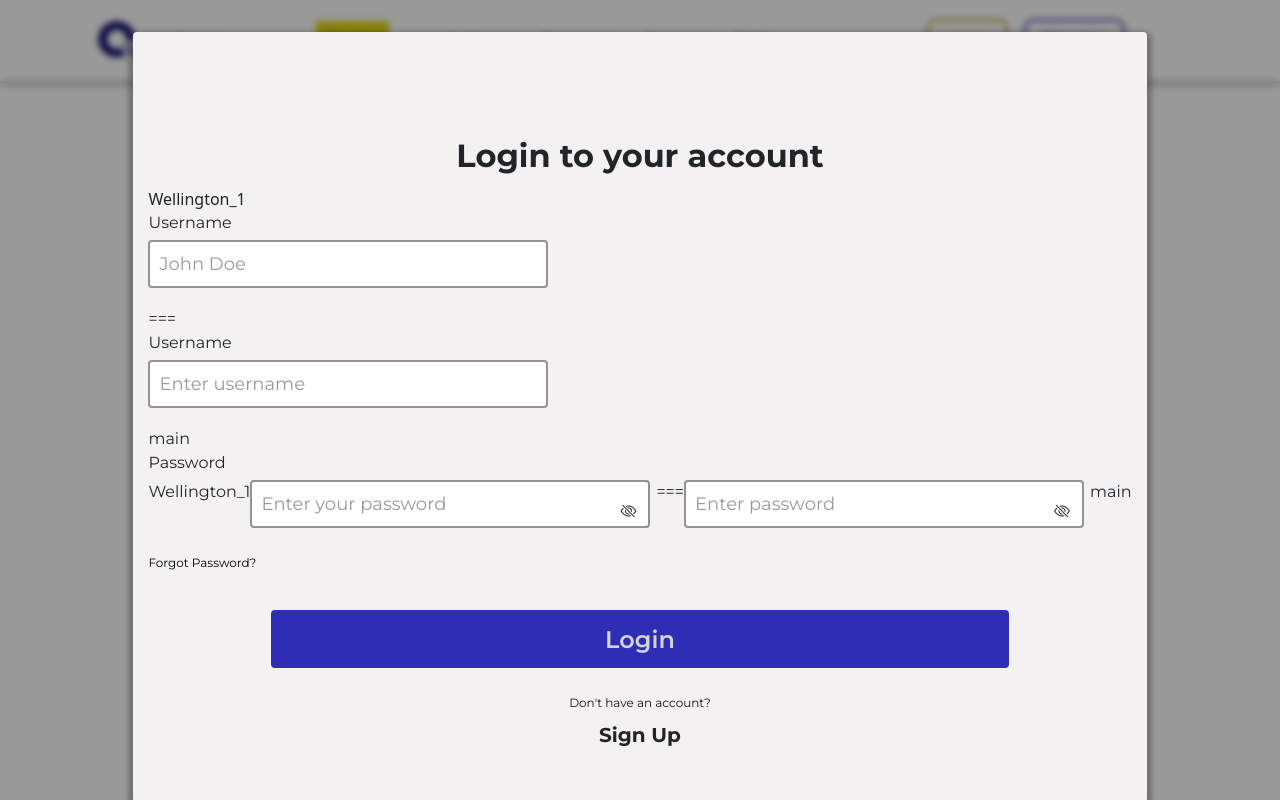
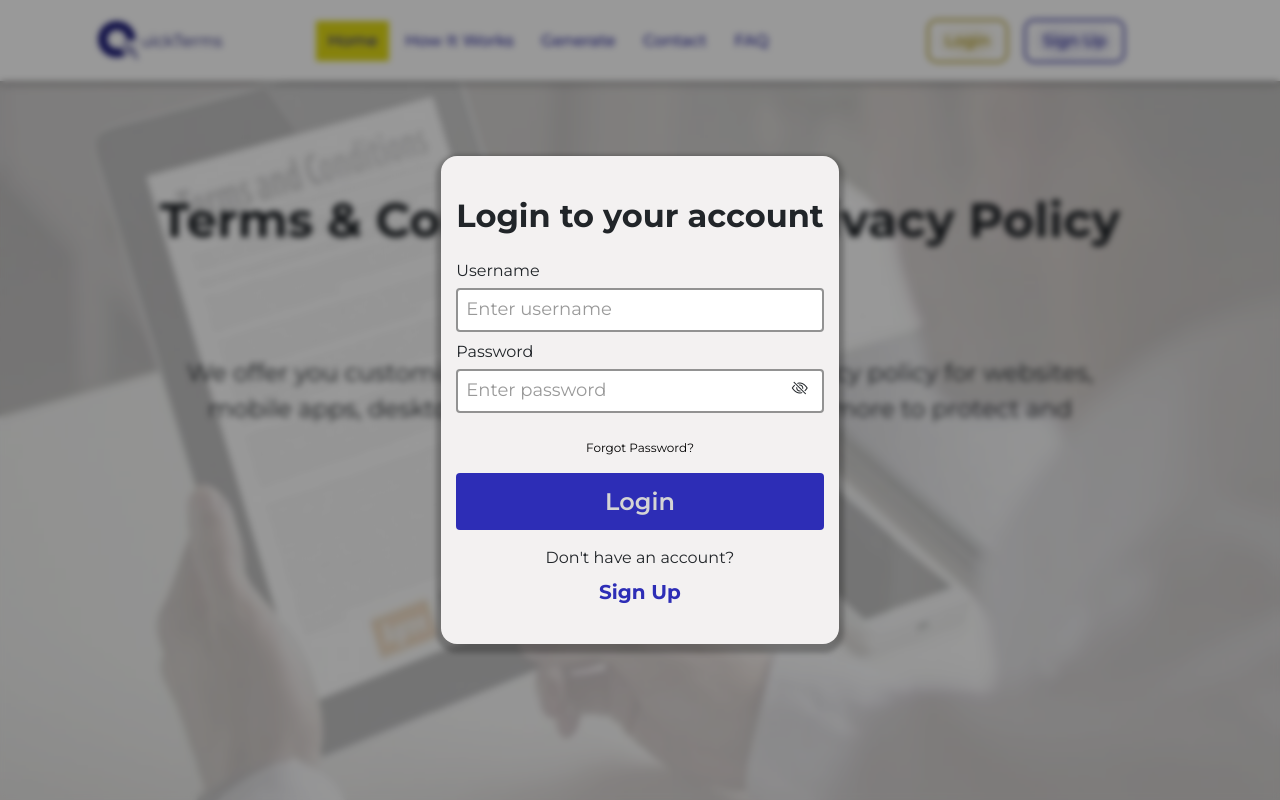
Before and after one commit to zuri-training/Proj-T_C_Gen-Team-74, a Django app: page /signin/ in a window 1280 px wide. Run offline with Django 4.2, Linux system fonts and the light colour scheme; some libraries are stand-ins or nearby versions; some web fonts are replaced.

Commit message:
authentication modal styles done

```diff
--- a/tc_site/static/css/auth/log-in.css
+++ b/tc_site/static/css/auth/log-in.css
@@ -3,6 +3,7 @@
 .login_container {
   --main-color: rgb(255, 255, 255);
   --main-blue: rgb(45, 45, 182);
+  --main-blue-light: hsl(240, 60%, 55%);
 }
 
 .backdrop-wrapper {
@@ -30,48 +31,45 @@
 }
 
 .modals.login_container {
-  /* position: absolute; */
-  display: flex;
-  flex-direction: column;
+  position: absolute;
   padding: 24px 15px;
   background-color: rgba(243, 241, 241, 1);
   box-shadow: 0px 4px 5px 5px rgba(0, 0, 0, 0.25);
   border: 0px solid;
-  border-radius: 4px;
+  border-radius: 1rem;
 }
 
 .modals p.heading {
   font-weight: 700;
   font-size: 32px;
   line-height: 39px;
-  margin-bottom: 12px;
-  padding-top: 5rem;
+  margin: 1rem auto 1.5rem;
 }
 
 .modals form#log-in_form {
   display: flex;
   flex-direction: column;
-  /* gap: 10px; */
 }
 
 .modals div.fields {
-  display: flex;
-  flex-direction: column;
+  margin-bottom: .5rem;
 }
 
 .modals div.icon_group {
-  display: flex;
-  flex-direction: row;
-  margin-bottom: 2px;
+  --mg-bottom: 2px;
+
+  margin-bottom: var(--mg-bottom);
+  position: relative;
+  font-size: 16px;
 }
 
 .modals input {
-  margin-bottom: 1.2em;
+  width: 100%;
+  margin-bottom: var(--mg-bottom);
   border-radius: 4px;
   border: solid rgba(146, 146, 146, 1) 2px;
-  padding: 9px;
+  padding: .5rem;
   /* gap: 10px; */
-  font-size: 16px;
 }
 
 .modals input::placeholder {
@@ -100,13 +98,11 @@
 }
 
 .modals i {
-  margin-right: 20px;
-  padding-top: 20px;
-  margin-bottom: 28px;
-  margin-left: -30px;
+  position: absolute;
+  top: calc(50% - var(--mg-bottom));
+  right: 1rem;
+  transform: translateY(-50%);
   cursor: pointer;
-  text-align: right;
-  display: inline;
 }
 
 .modals label {
@@ -117,12 +113,18 @@
 }
 
 .modals #forgot {
-  margin-bottom: 28px;
+  margin: 1rem 0;
 }
 
 .modals span a {
+  text-align: center;
   font-size: 12px;
   font-weight: 400;
+  width: fit-content;
+  margin: 0 auto;
+}
+.modals span a:hover {
+  color: var(--main-blue)
 }
 
 .modals p {
@@ -135,18 +137,11 @@
 }
 
 .modals .btn-login-container {
-  display: flex;
-  align-items: center;
-  justify-content: center;
-  margin-top: 10px;
-  margin-bottom: 25px;
+  margin-bottom: 1rem;
 }
 
 .modals .button {
-  display: flex;
-  justify-content: center;
-  align-items: center;
-  width: 75%;
+  width: 100%;
   height: 2.4em;
   line-height: 29px;
   color: rgb(235, 241, 235);
@@ -176,21 +171,21 @@
 }
 
 .modals p a {
-  color: var(--main-blue);
+  color: var(--main-blue) !important;
   font-weight: 700;
   font-size: 20px;
   line-height: 24px;
-  padding-bottom: 2rem;
+  width: fit-content;
+  margin: auto;
+  cursor: pointer;
+}
+.modals p a:hover {
+  color: var(--main-blue-light) !important
 }
 
 @media screen and (max-width: 700px) {
   .modals p.heading {
     font-size: 30px;
-  }
-
-  .modals input {
-    font-size: 14px;
-    padding: 7px;
   }
 
   .modals input::placeholder {
@@ -202,19 +197,8 @@
     font-size: 15px;
   }
 
-  .modals i {
-    margin-right: 16px;
-    padding-top: 16px;
-    margin-bottom: 23px;
-    margin-left: -25px;
-  }
-
   .modals label {
     font-size: 14px;
-  }
-
-  .modals #forgot {
-    margin-bottom: 26px;
   }
 
   .modals span a {
--- a/tc_site/static/css/auth/sign-up.css
+++ b/tc_site/static/css/auth/sign-up.css
@@ -3,13 +3,11 @@
 .sign-up_container {
   --main-color: rgb(255, 255, 255);
   --main-blue: rgb(45, 45, 182);
+  --main-blue-light: hsl(240, 60%, 55%);
 }
 
 /* General stylings  */
 .modals * {
-  box-sizing: border-box;
-  margin: 0;
-  padding: 0;
   font-family: "Montserrat";
 }
 
@@ -63,151 +65,104 @@
 
 /* Form stylings */
 
-.modals label {
+.modals.sign-up_container label {
   font-size: 16px;
   line-height: 24px;
   margin-bottom: 5px;
   font-weight: 400;
 }
 
-.modals form#sign-up_form {
-  display: flex;
-  flex-direction: column;
-  align-items: center;
-  justify-content: center;
-  padding: 3.2rem 4rem;
-  padding-top: 2.1rem;
+.modals.sign-up_container form#sign-up_form {
+  width: 90%;
+  margin: auto;
 }
 
-.modals div.fields {
-  display: flex;
-  flex-direction: column;
-  gap: 0px;
+.modals.sign-up_container div.fields {
+  margin-bottom: .5rem;
 }
 
-.modals div.icon_group {
+.modals.sign-up_container div.icon_group {
   display: flex;
   flex-direction: row;
   margin-bottom: 2px;
 }
 
-.modals input {
-  margin-bottom: 1.2em;
-  border-radius: 4px;
-  border: solid rgba(146, 146, 146, 1) 2px;
-  padding: 9px;
-  font-size: 17px;
-  outline: none;
-  width: 25rem;
-  height: 3rem;
-}
-
-.modals input::placeholder {
+.modals.sign-up_container input::placeholder {
   font-weight: 400;
   font-size: 16px;
   font-style: normal;
   color: rgba(0, 0, 0, 0.4);
 }
 
-.modals input:focus {
+.modals.sign-up_container input:focus {
   outline: none;
   transition: 0.1s;
   border: solid var(--main-blue) 2px;
   box-shadow: 0px 0px 2px 2px rgba(146, 146, 146);
 }
 
-.modals input:focus::placeholder {
+.modals.sign-up_container input:focus::placeholder {
   transition: 0.1s;
   letter-spacing: 0.6px;
   font-size: 17px;
 }
 
-.modals #terms_agreement {
+.modals.sign-up_container #terms_agreement {
   font-size: 12px;
   width: 2rem;
   height: 1.2rem;
 }
 
-.modals .btn-sign-up-container {
-  display: flex;
-  align-items: center;
-  justify-content: center;
-  margin-top: 10px;
-  margin-bottom: 25px;
-  /* width: 90%; */
+.modals.sign-up_container .btn-sign-up-container {
+  margin-bottom: 1rem;
 }
 
-.modals #sign-up_btn {
-  background-color: var(--main-blue);
-  color: rgba(212, 212, 212, 1);
-  border: none;
-  border-radius: 4px;
-  padding: 12px 10px;
-  font-weight: 600;
-  font-size: 24px;
-  text-align: center;
-  width: 60%;
-  height: 2.4em;
-  line-height: 29px;
-}
 
-.modals #sign-up_btn {
+
+.modals.sign-up_container #sign-up_btn {
   transition: letter-spacing 0.3s;
   letter-spacing: normal;
 }
 
-.modals #sign-up_btn:hover {
+.modals.sign-up_container #sign-up_btn:hover {
   color: white;
   cursor: pointer;
   letter-spacing: 1.2px;
 }
 
-.modals form p {
+.modals.sign-up_container form p {
   font-size: 12px;
-  line-height: 20px;
 }
 
-.modals p.question {
+.modals.sign-up_container p.question {
   text-align: center;
   font-size: 12px;
   color: rgb(19, 19, 19);
 }
 
-.modals p.question a {
+.modals.sign-up_container p.question a {
   transition: letter-spacing 0.2s;
   letter-spacing: normal;
   margin-top: 0.55rem;
 }
 
-.modals p.question a:hover {
+.modals.sign-up_container p.question a:hover {
   cursor: pointer;
   letter-spacing: 0.6px;
 }
 
 @media screen and (max-width: 700px) {
-  .modals .head_wrap p {
+  .modals.sign-up_container .head_wrap p {
     font-size: 14px;
   }
 
-  .modals .head_wrap .sign-up_heading {
+  .modals.sign-up_container .head_wrap .sign-up_heading{
     font-size: 28px;
     margin-bottom: 1rem;
   }
 
   .modals label {
     font-size: 14px;
-  }
-
-  .modals form#sign-up_form {
-    padding: 2.7rem 3.5rem;
-    padding-top: 1.6rem;
-  }
-
-  .modals input {
-    font-size: 14px;
-    padding: 7px;
-    height: 1.8rem;
-    width: 16.5rem;
   }
 
   .modals input::placeholder {
--- a/tc_site/static/css/landing/taiwo.css
+++ b/tc_site/static/css/landing/taiwo.css
@@ -1,30 +1,4 @@
 /* taiwoak's css start*/
-
-* {
-    margin: 0;
-    padding: 0;
-    box-sizing: border-box;
-}
-
-body {
-    width: 100%;
-}
-
-h1,
-p,
-button,
-a {
-    font-family: 'Montserrat', sans-serif;
-}
-
-ul {
-    list-style: none;
-}
-
-a {
-    display: block;
-    text-decoration: none;
-}
 
 .main-tc-2-img img {
     width: 100%;
--- a/tc_site/static/css/main.css
+++ b/tc_site/static/css/main.css
@@ -1,4 +1,9 @@
 /* You can create your own css files and link them to the relevant pages */
+* {
+    margin: 0;
+    padding: 0;
+    box-sizing: border-box;
+}
 
 .message.on-top {
     position: fixed;
@@ -8,3 +13,19 @@
     width: 100vw;
     overflow-x: hidden;
 }
+
+h1,
+p,
+button,
+a {
+    font-family: 'Montserrat', sans-serif;
+}
+
+ul {
+    list-style: none;
+}
+
+a {
+    display: block;
+    text-decoration: none;
+}
--- a/tc_site/templates/tc_site/blocks/auth/log-in.html
+++ b/tc_site/templates/tc_site/blocks/auth/log-in.html
@@ -1,5 +1,5 @@
 {% load static %}
-<div id="sign-in-modal" class="backdrop-wrapper">
+<div id="sign-in-modal" class="backdrop-wrapper" style="display: none;">
   <div class="backdrop"></div>
   <div class="modals login_container">
     <p class="heading">Login to your account</p>
@@ -10,27 +10,17 @@
       <button type="button" class="btn-close" data-bs-dismiss="alert" aria-label="Close"></button>
     </div>
     {% endif %}
- Wellington_1
     <form action="{% url 'tc_site:signin' %}" method="post" id="log-in_form">
       {% csrf_token %}
       <div class="fields">
         <label for="first_name">Username</label>
-        <!-- {{signin_form.username}} -->
-        <input type="text" name="" placeholder="John Doe" required />
-===
-    <form action="{% url 'tc_site:signin' %}" method="post">
-      {% csrf_token %}
-      <div class="fields">
-        <label for="first_name">Username</label>
         {{signin_form.username}}
-        <!-- <input type="text" name="" placeholder="John Doe" required /> -->
- main
       </div>
 
       <div class="fields">
         <label for="password">Password</label>
         <div class="icon_group">
- Wellington_1
+ <!-- Wellington_1
           <input
             type="password"
             name="enter_password"
@@ -39,15 +29,13 @@
             class="password"
             required
           />
-          <!-- {{signin_form.password}} -->
           <i class="bi bi-eye-slash" id="togglePassword"></i>
-          <!-- <i class="bi bi-eye-slash togglePassword"></i> -->
-===
+ -->
           {{signin_form.password}}
           <!-- <input type="password" name="enter_password" placeholder="Enter your password" min="8" class="password"
             required /> -->
           <i class="bi bi-eye-slash togglePassword"></i>
- main
+
         </div>
       </div>
       <span id="forgot"><a href="#"> Forgot Password? </a></span>
--- a/tc_site/templates/tc_site/blocks/auth/sign-up.html
+++ b/tc_site/templates/tc_site/blocks/auth/sign-up.html
@@ -1,51 +1,14 @@
 {% load static %}
-<div id="sign-up-modal" class="backdrop-wrapper">
+<div id="sign-up-modal" class="backdrop-wrapper" style="display: none;">
   <div class="backdrop"></div>
   <div class="modals sign-up_container">
     <figure>
-      <img
-        src="{% static 'assets/auth/sign-up/get-started.png' %}"
-        alt="get-started.png"
-      />
+      <img src="{% static 'assets/auth/sign-up/get-started.png' %}" alt="get-started.png" />
     </figure>
     <div class="head_wrap">
       <p class="sign-up_heading">Get Started Here!</p>
-      <p>Create an account with QuickTerms and get started right away.</p>
+      <p>Create an account with QuickTerms!</p>
     </div>
- Wellington_1
-    <form action="{% url 'tc_site:signup' %}" method="post" id="sign-up_form">
-      <div class="fields">
-        <label for="first_name">Email Address </label>
-        <input
-          name=""
-          placeholder="johndoe@gmail.com"
-          type="email"
-          id="email_field"
-          required
-        />
-    <!-- {% if form.errors %}
-    <div class="alert alert-warning alert-dismissible fade show error-alert" role="alert">
-      {{signup_form.errors.last_name}}
-      {{signup_form.errors.first_name}}
-      {{signup_form.errors.username}}
-      {{signup_form.errors.email}}
-      {{signup_form.errors.password}}
-      {{signup_form.errors.password2}}
-      <button type="button" class="btn-close" data-bs-dismiss="alert" aria-label="Close"></button>
-    </div>
-    {% endif %}
-
-    <form action="{% url 'tc_site:signup' %}" method="post">
-      {% csrf_token %}
-      <div class="fields">
-        <label for="username">Username </label>
-        {{signup_form.username}} -->
-        <!-- <input name="email" placeholder="johndoe@gmail.com" type="email" id="email_field" required /> -->
-      <!-- </div>
-      <div class="fields">
-        <label for="email">Email Address </label>
-        {{signup_form.email}} -->
-==
     {% if form.errors %}
     <div class="alert alert-warning alert-dismissible fade show error-alert" role="alert">
       {{signup_form.errors.last_name}}
@@ -58,7 +21,7 @@
     </div>
     {% endif %}
 
-    <form action="{% url 'tc_site:signup' %}" method="post">
+    <form action="{% url 'tc_site:signup' %}" method="post" id="sign-up_form">
       {% csrf_token %}
       <div class="fields">
         <label for="username">Username </label>
@@ -68,7 +31,6 @@
       <div class="fields">
         <label for="email">Email Address </label>
         {{signup_form.email}}
- main
         <!-- <input name="email" placeholder="johndoe@gmail.com" type="email" id="email_field" required /> -->
       </div>
 
@@ -84,84 +46,39 @@
       </div>
 
       <div class="fields">
- Wellington_1
-
-        <label for="create_password">Create Password</label>
+        <label for="password">Create Password</label>
         <div class="icon_group">
-          <input
-            type="password"
-            name="create_password"
-            placeholder="Minimum of 8 characters"
-            min="8"
-            class="password"
-            required
-          />
+          {{signup_form.password}}
+          <i class="bi bi-eye-slash togglePassword"></i>
         </div>
-      </div>
-
-      <div class="fields">
-        <label for="verify_password">Verify Password</label>
-        <div class="icon_group">
-          <input
-            type="password"
-            name="verify_password"
-            placeholder="Enter your password"
-            min="8"
-            class="password"
-            required
-          />
-        </div>
-      </div>
-      <div class="fields">
-
-        <!-- <label for="password">Create Password</label>
-        {{signup_form.password}}
-        <i class="bi bi-eye-slash togglePassword"></i> -->
-
-        <!-- <input type="password" name="password" placeholder="Minimum of 8 characters" min="8" class="password" required /> -->
-      <!-- </div>
-
-      <div class="fields">
-        <label for="password2">Verify Password</label>
-        {{signup_form.password2}}
-        <i class="bi bi-eye-slash togglePassword" ></i> -->
-===
-        <label for="password">Create Password</label>
-        {{signup_form.password}}
-        <i class="bi bi-eye-slash togglePassword"></i>
-
         <!-- <input type="password" name="password" placeholder="Minimum of 8 characters" min="8" class="password" required /> -->
       </div>
 
       <div class="fields">
         <label for="password2">Verify Password</label>
+        <div class="icon_group">
         {{signup_form.password2}}
-        <i class="bi bi-eye-slash togglePassword" ></i>
- main
-       <!-- <input type="password" name="password2" placeholder="Enter your password" min="8" class="password" required /> -->
+        <i class="bi bi-eye-slash togglePassword"></i>
+      </div>
 
-        <p>
-          <input
-            type="checkbox"
-            name="agree"
-            id="terms_agreement"
-            onclick="enableBtn();"
-            value=""
-            style="display: inline; width: 15%"
-          />
-          By checking this box, I agree to QuickTerms' User Agreement and
-          Privacy Policy.
-        </p>
+        <!-- <input type="password" name="password2" placeholder="Enter your password" min="8" class="password" required /> -->
       </div>
+      <p class="d-flex my-4">
+        <input type="checkbox" name="agree" id="terms_agreement" onclick="enableBtn();"/>
+        By checking this box, I agree to QuickTerms' User Agreement and
+        Privacy Policy.
+      </p>
 
       <div class="btn-sign-up-container">
         <!-- I changed your styles from targeting the button element to targeting a 'button class' -->
         <button class='button' type="submit" id="sign-up_btn">Sign Up</button>
       </div>
-      <p class="question">
+      <!-- <p class="question">
         Already have an account?
         <a><span class="sign-in"> Log in</span></a>
-      </p>
+      </p> -->
+      <p class="question">Don't have an account?</p>
+    <p class="sign-in"><a>Log in</a></p>
     </form>
   </div>
 </div>
--- a/tc_site/templates/tc_site/blocks/layout/landing/navbar.html
+++ b/tc_site/templates/tc_site/blocks/layout/landing/navbar.html
@@ -90,17 +90,19 @@
           {% endif %}
         </li>
         <li>
-          <button class="pri-btn">
-            {% if user.id %}
-            <a href="{% url 'tc_site:signout' %}">
+          {% if user.id %}
+          <a href="{% url 'tc_site:signout' %}">
+              <button class="pri-btn">
               Log out
+            </button>
             </a>
             {% else %}
             <div class="sign-up">
+              <button class="pri-btn">
               Sign Up
+            </button>
             </div>
             {% endif %}
-          </button>
         </li>
       </ul>
     </div>
--- a/tc_site/templates/tc_site/pages/landing/base.html
+++ b/tc_site/templates/tc_site/pages/landing/base.html
@@ -19,16 +19,16 @@
 
   <link rel="stylesheet" href="{% static 'css/layout/landing/navbar.css' %}?version=8" />
   <link rel="stylesheet" href="{% static 'css/landing/dinho.css' %}?version=8" />
-  <link rel="stylesheet" href="{% static 'css/landing/hero.css' %}?version=70" />
-  <link rel="stylesheet" href="{% static 'css/landing/taiwo.css' %}?version=9" />
+  <link rel="stylesheet" href="{% static 'css/landing/hero.css' %}?version=8" />
+  <link rel="stylesheet" href="{% static 'css/landing/taiwo.css' %}?version=10" />
   <link rel="stylesheet" href="{% static 'css/landing/testimonials.css' %}?version=7" />
 
   <link rel="stylesheet" href="{% static 'css/form/form.css' %}?version=6">
   <link rel="stylesheet" href="{% static 'css/form/preview.css' %}?version=3" />
 
-  <link rel="stylesheet" href="{% static 'css/auth/sign-up.css' %}?version=12" />
-  <link rel="stylesheet" href="{% static 'css/auth/log-in.css' %}?version=12" />
-  <link rel="stylesheet" href="{% static 'css/main.css' %}?version=2" />
+  <link rel="stylesheet" href="{% static 'css/auth/sign-up.css' %}?version=19" />
+  <link rel="stylesheet" href="{% static 'css/auth/log-in.css' %}?version=19" />
+  <link rel="stylesheet" href="{% static 'css/main.css' %}?version=3" />
   <link rel="stylesheet" href="{% static 'css/coming-soon.css' %}?version=4" />
 </head>
 
```
Also changed, not shown: other parts of tc_site/static/css/auth/sign-up.css (+17 -13 lines), tc_site/view_helpers/signup_helper.py (+4 -4 lines), tc_site/static/assets/auth/sign-up/get-started.png (added).
